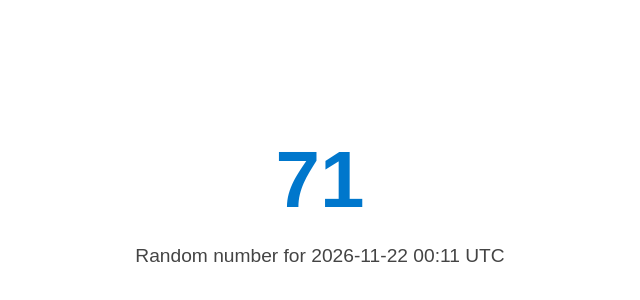
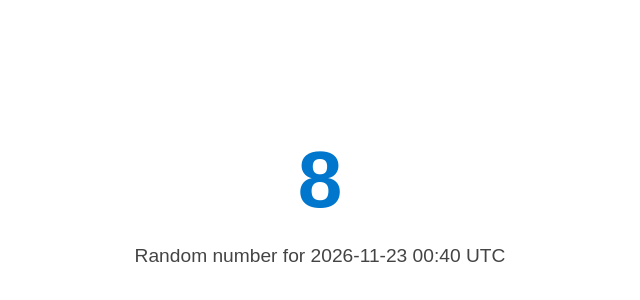
Before and after one commit to Neato-Nick/daily-random-number, a plain HTML site: page index.html in a window 1280 px wide. Shown: the part 58-358 px from the top of the page, without its empty margins (320-960 px from the left). Drawn offline with Linux system fonts and the light colour scheme.

Commit message:
Daily update: Mon Nov 23 00:40:20 UTC 2026

```diff
--- a/index.html
+++ b/index.html
@@ -11,7 +11,7 @@
   </style>
 </head>
 <body>
-  <h1>71</h1>
-  <p>Random number for 2026-11-22 00:11 UTC</p>
+  <h1>8</h1>
+  <p>Random number for 2026-11-23 00:40 UTC</p>
 </body>
 </html>
```
